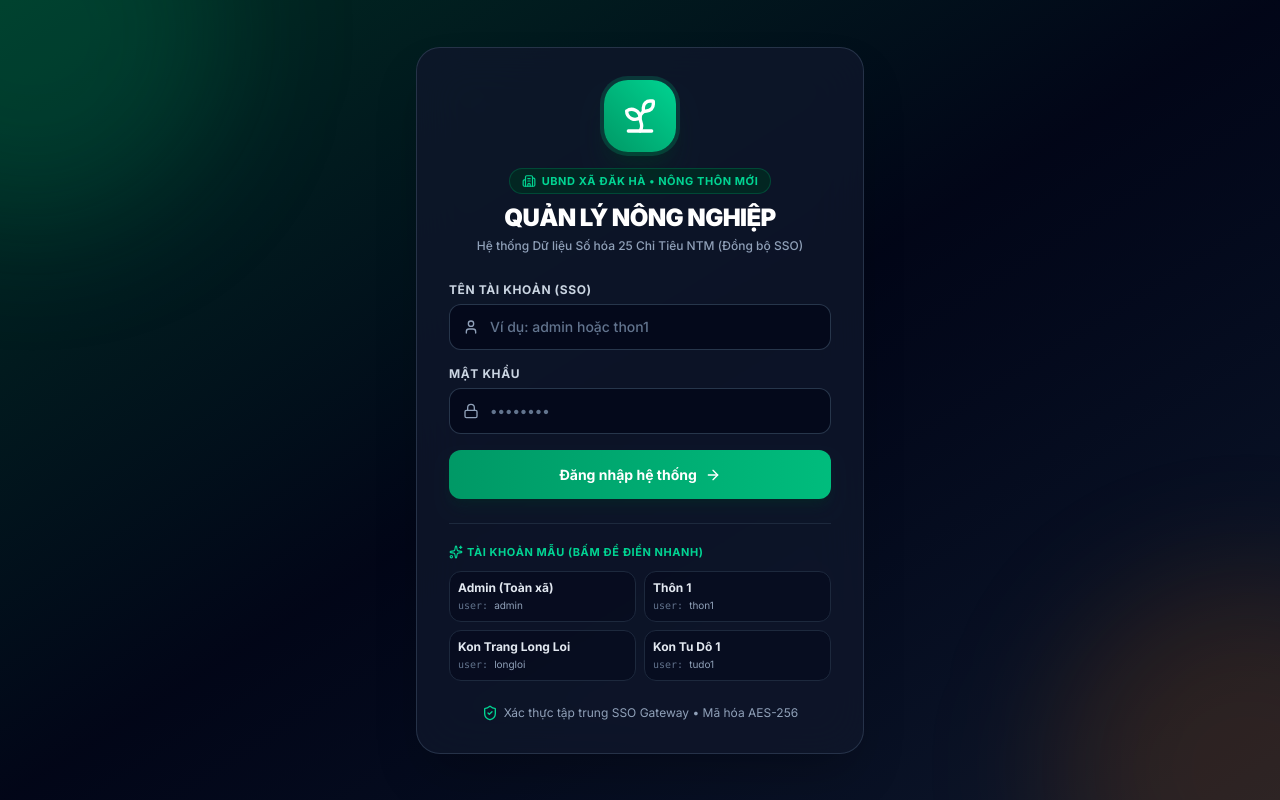
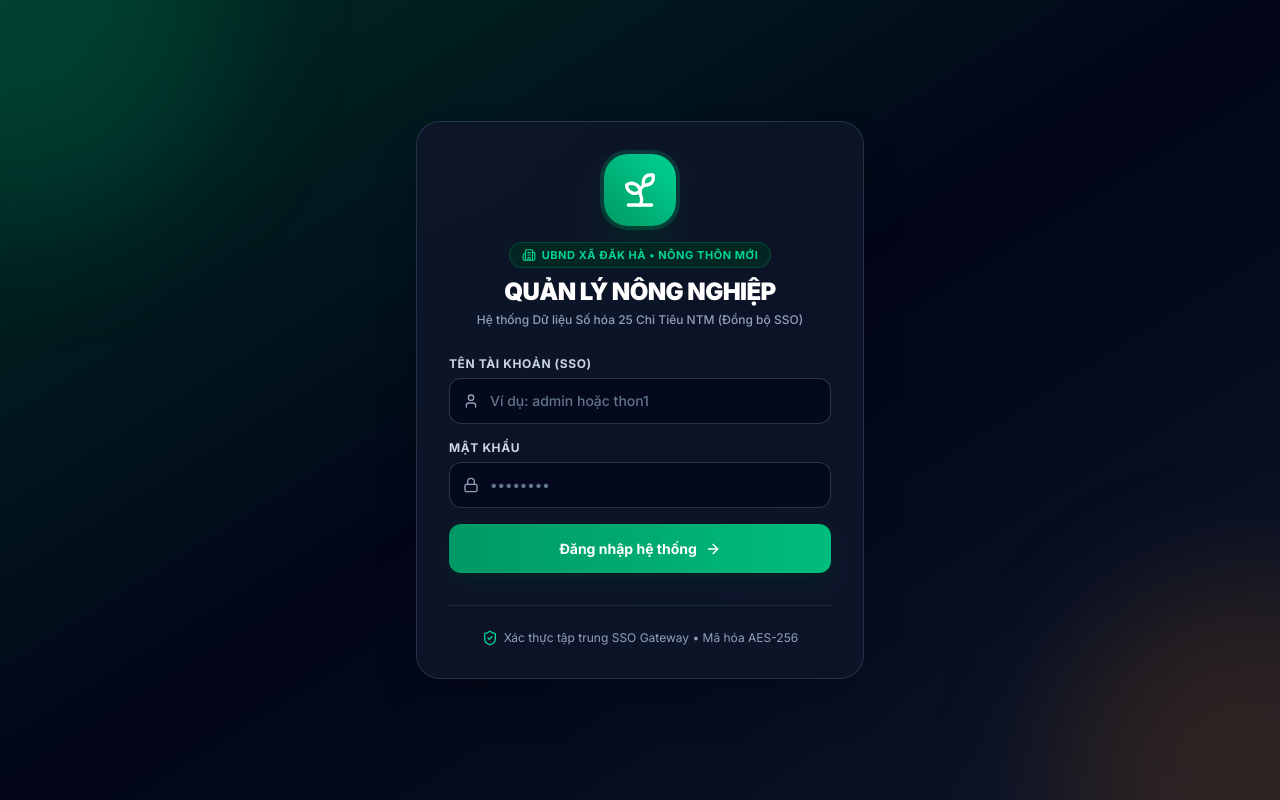
Before and after one commit to Umnuar/QLNN, a React (Vite) app in the folder QLNN-Client/: page / in a window 1280 px wide. Built offline with nearby package versions, Linux system fonts and the light colour scheme; no server answers.

Commit message:
refactor(auth): remove sample test accounts section from LoginView

```diff
--- a/QLNN-Client/src/components/auth/LoginView.tsx
+++ b/QLNN-Client/src/components/auth/LoginView.tsx
@@ -1,5 +1,5 @@
 import React, { useState } from 'react';
-import { Sprout, Lock, User, AlertCircle, ArrowRight, ShieldCheck, Sparkles, Building2 } from 'lucide-react';
+import { Sprout, Lock, User, AlertCircle, ArrowRight, ShieldCheck, Building2 } from 'lucide-react';
 import { authApi } from '../../api/authApi';
 import { secureStorage } from '../../utils/secureStorage';
 import { useApp } from '../../AppContext';
@@ -10,13 +10,6 @@
   const [password, setPassword] = useState('');
   const [loading, setLoading] = useState(false);
   const [error, setError] = useState<string | null>(null);
-
-  const quickAccounts = [
-    { label: 'Admin (Toàn xã)', user: 'admin', pass: 'admin123456', tag: 'Quản trị viên' },
-    { label: 'Thôn 1', user: 'thon1', pass: 'qlcs2025', tag: 'Trưởng thôn' },
-    { label: 'Kon Trang Long Loi', user: 'longloi', pass: 'qlcs2025', tag: 'Trưởng thôn' },
-    { label: 'Kon Tu Dô 1', user: 'tudo1', pass: 'qlcs2025', tag: 'Trưởng thôn' },
-  ];
 
   const handleLogin = async (e: React.FormEvent) => {
     e.preventDefault();
@@ -46,12 +39,6 @@
     } finally {
       setLoading(false);
     }
-  };
-
-  const handleQuickFill = (u: string, p: string) => {
-    setUsername(u);
-    setPassword(p);
-    setError(null);
   };
 
   return (
@@ -141,34 +128,8 @@
           </button>
         </form>
 
-        {/* 1-Click Quick Accounts Pill selector */}
-        <div className="mt-6 pt-5 border-t border-slate-800">
-          <div className="flex items-center justify-between text-[11px] text-slate-400 font-bold uppercase tracking-wider mb-2.5">
-            <span className="flex items-center gap-1 text-emerald-400">
-              <Sparkles className="w-3.5 h-3.5" /> Tài khoản mẫu (Bấm để điền nhanh)
-            </span>
-          </div>
-          <div className="grid grid-cols-2 gap-2">
-            {quickAccounts.map((acc) => (
-              <button
-                key={acc.user}
-                type="button"
-                onClick={() => handleQuickFill(acc.user, acc.pass)}
-                className="p-2 rounded-xl bg-slate-950/50 hover:bg-slate-800/80 border border-slate-800 hover:border-emerald-600/50 text-left transition-all group cursor-pointer"
-              >
-                <div className="text-xs font-bold text-slate-200 group-hover:text-emerald-300 truncate">
-                  {acc.label}
-                </div>
-                <div className="text-[10px] text-slate-500 font-mono mt-0.5">
-                  user: <span className="text-slate-400">{acc.user}</span>
-                </div>
-              </button>
-            ))}
-          </div>
-        </div>
-
         {/* Footer Note */}
-        <div className="mt-6 text-center">
+        <div className="mt-8 pt-6 border-t border-slate-800 text-center">
           <div className="flex items-center justify-center gap-1.5 text-xs text-slate-400">
             <ShieldCheck className="w-4 h-4 text-emerald-400" />
             <span>Xác thực tập trung SSO Gateway • Mã hóa AES-256</span>
```
